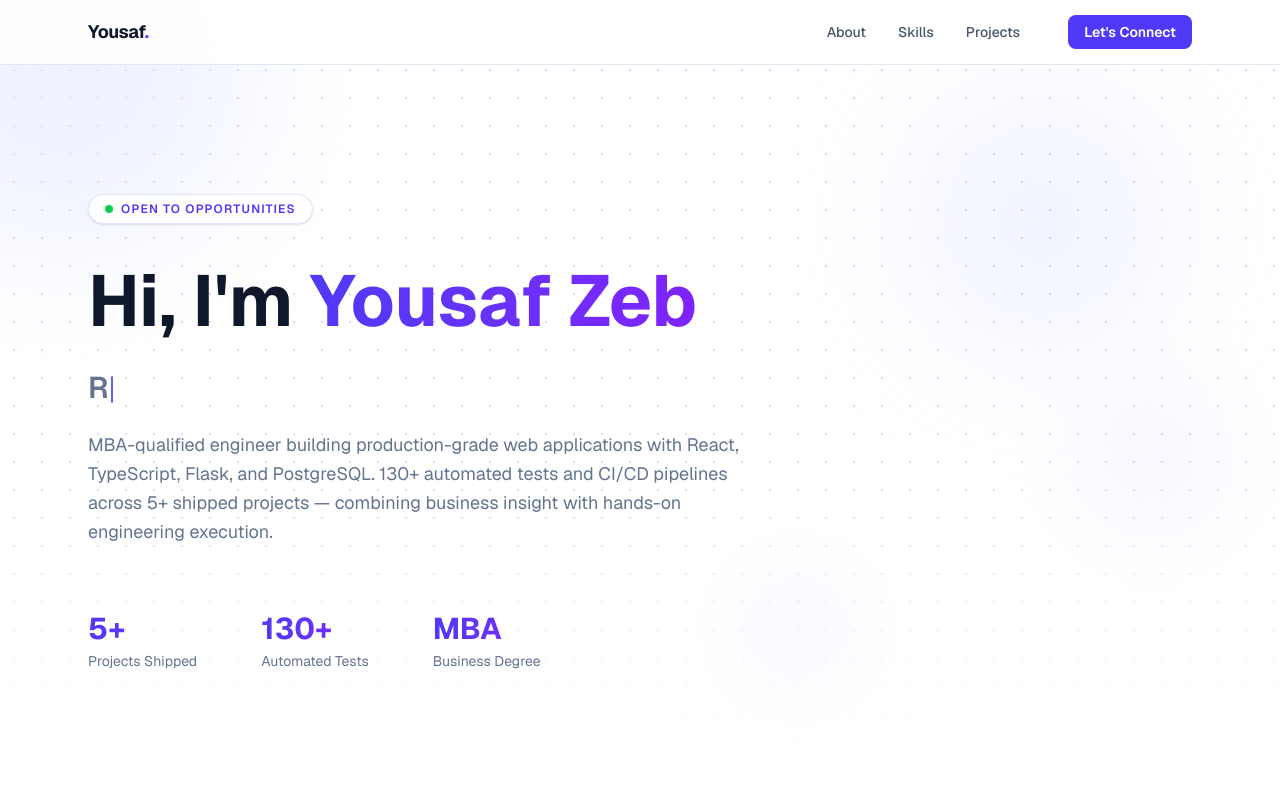
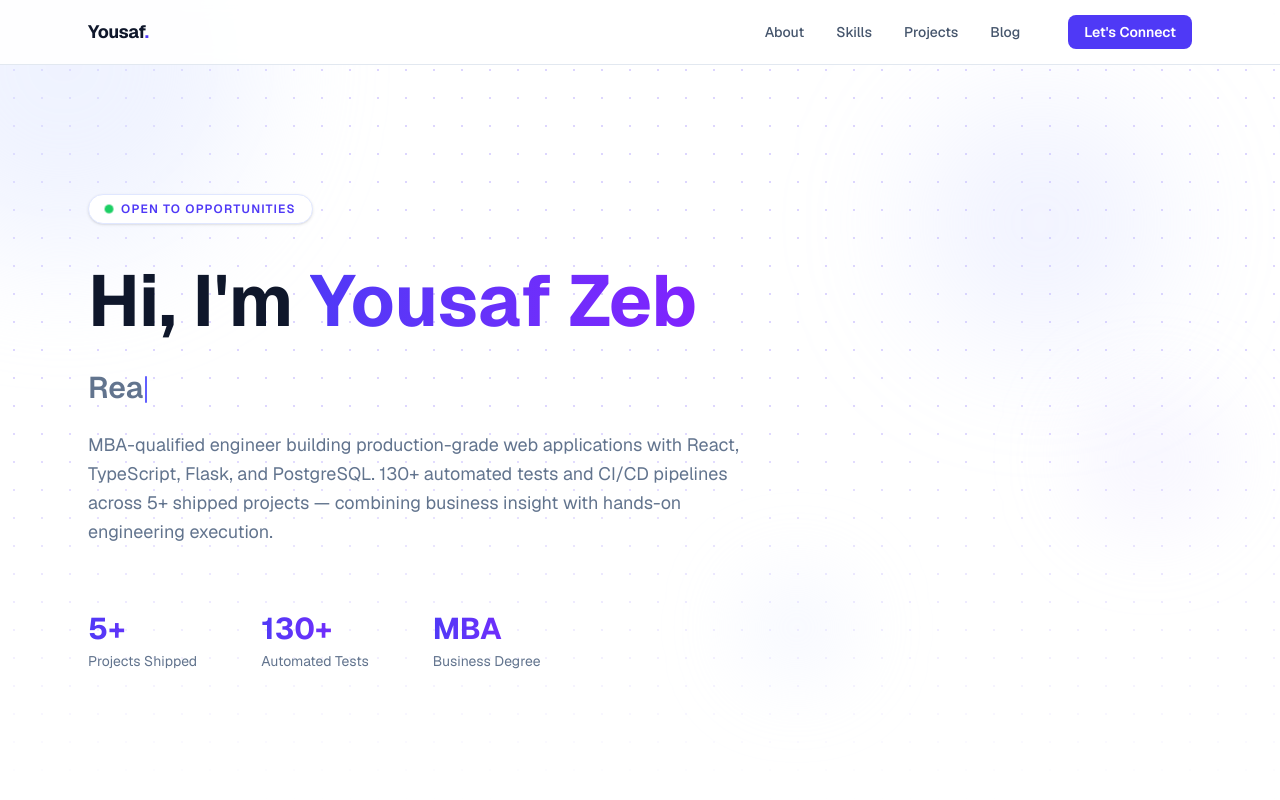
Before and after one commit to yousafzeb-byte/Portfolio, a Next.js app: page / in a window 1280 px wide. Shown: the top 800 px of the page. Built offline with nearby package versions, Linux system fonts and the light colour scheme.

Commit message:
Add Blog section and navbar link

```diff
--- a/src/app/page.tsx
+++ b/src/app/page.tsx
@@ -2,6 +2,7 @@ import Hero from "@/components/Hero";
 import About from "@/components/About";
 import Skills from "@/components/Skills";
 import Projects from "@/components/Projects";
+import Blog from "@/components/Blog";
 import Contact from "@/components/Contact";
 import Footer from "@/components/Footer";
 
@@ -12,6 +13,7 @@ export default function Home() {
       <About />
       <Skills />
       <Projects />
+      <Blog />
       <Contact />
       <Footer />
     </main>
--- a/src/components/Navbar.tsx
+++ b/src/components/Navbar.tsx
@@ -7,6 +7,7 @@ const navLinks = [
   { label: "About", href: "#about" },
   { label: "Skills", href: "#skills" },
   { label: "Projects", href: "#projects" },
+  { label: "Blog", href: "#blog" },
 ];
 
 export default function Navbar() {
```
